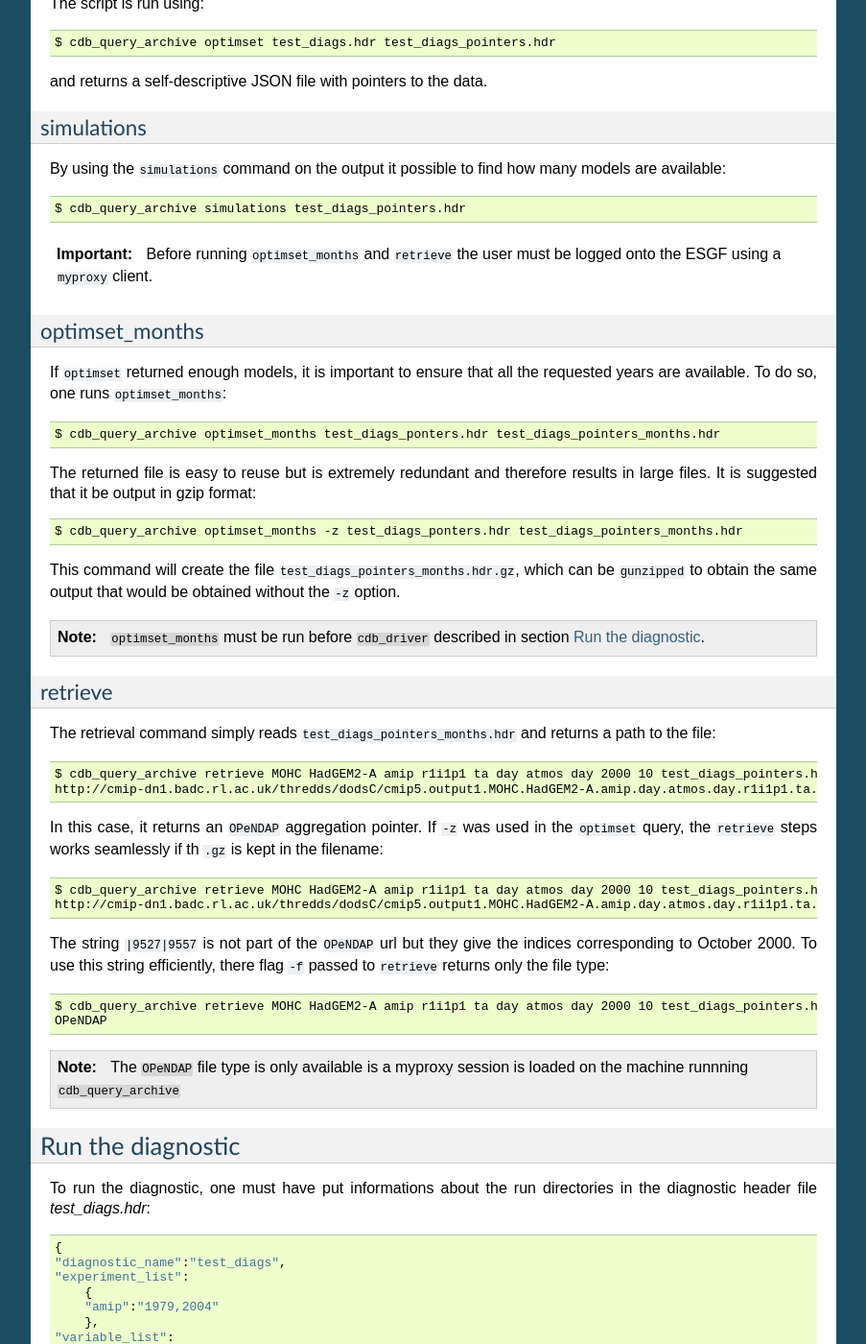
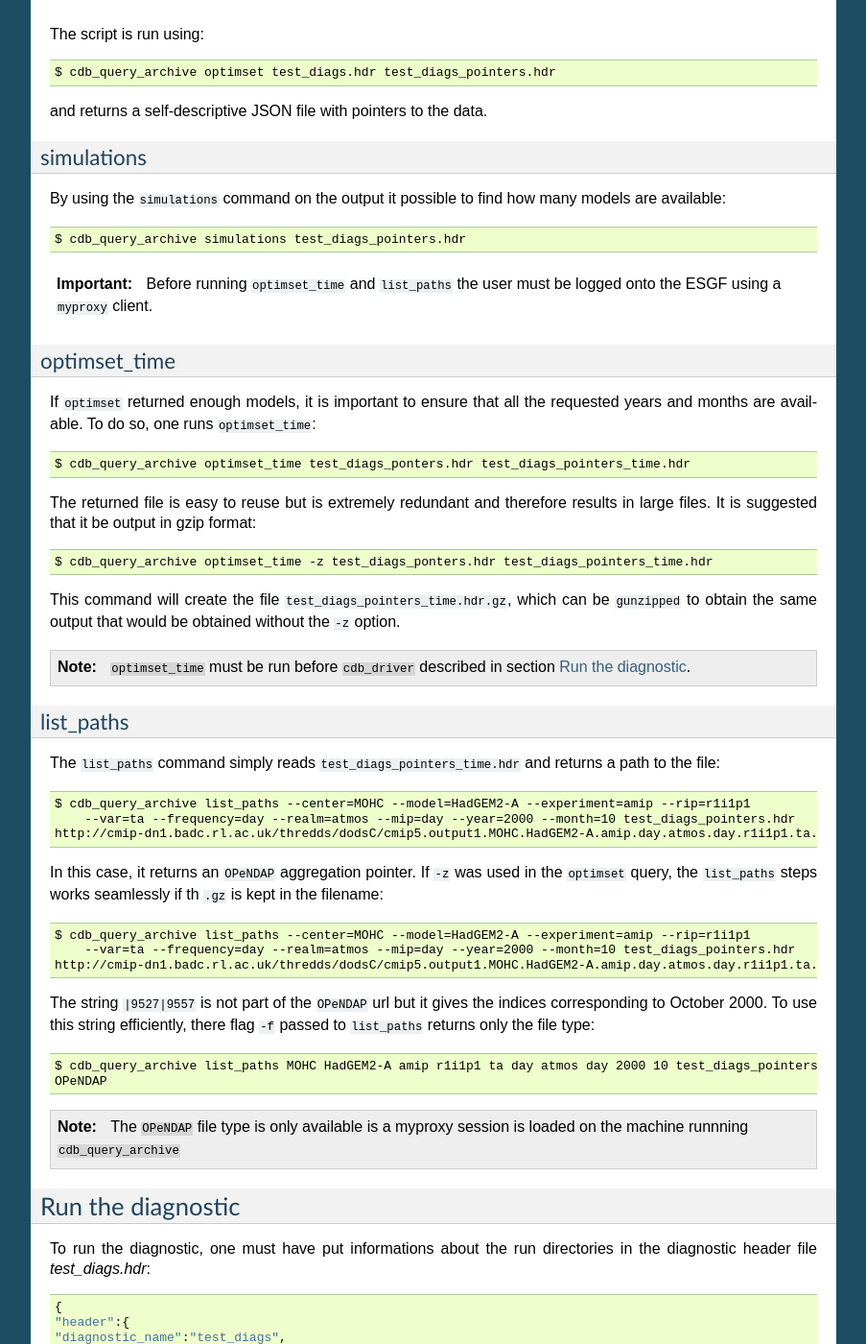
Before and after one commit to laliberte/cdb_query, a Sphinx documentation site: the page built from docs/tutorial.rst, in a window 1280 px wide and 1400 px high, scrolled down 1482 px. Shown: the whole window at 96% size, without its empty margins (198-1101 px from the left). Built offline with Sphinx 7.4.7, drawn with Linux system fonts in a browser that asks for light colours; some of the changed text lies outside the part shown.

Commit message:
Updated documentation

```diff
--- a/docs/cdb_driver.rst
+++ b/docs/cdb_driver.rst
@@ -7,7 +7,7 @@ The ``cdb_driver`` command includes many options. Its help command lists:
 
 .. command-output:: cdb_driver --help
 
-The ``cdb_driver`` takes as an argument a header file that was pre-processed by ``cdb_query_archive optimset_months`` and returns
+The ``cdb_driver`` takes as an argument a header file that was pre-processed by ``cdb_query_archive optimset_time`` and returns
 ``bash`` scripts for each model, rip, experiment combination.
 
 There are two groups of optional arguments: Setup and Processing.
--- a/docs/tutorial.rst
+++ b/docs/tutorial.rst
@@ -26,6 +26,7 @@ optimset
 The first step is to create a diagnostic header file in JSON format. We will call this file ``test_diags.hdr``::
 
     {
+    "header":{
     "diagnostic_name":"test_diags",
     "experiment_list":
         {
@@ -89,46 +91,48 @@ By using the ``simulations`` command on the output it possible to find how many
     $ cdb_query_archive simulations test_diags_pointers.hdr
 
 .. important::
-    Before running ``optimset_months`` and ``retrieve`` the user must be logged onto the ESGF using a
+    Before running ``optimset_time`` and ``list_paths`` the user must be logged onto the ESGF using a
     ``myproxy`` client.
 
-optimset_months
+optimset_time
 ^^^^^^^^^^^^^^^
 
-If ``optimset`` returned enough models, it is important to ensure that all the requested years are available. To do so,
-one runs ``optimset_months``::
+If ``optimset`` returned enough models, it is important to ensure that all the requested years and months are available. To do so,
+one runs ``optimset_time``::
 
-    $ cdb_query_archive optimset_months test_diags_ponters.hdr test_diags_pointers_months.hdr
+    $ cdb_query_archive optimset_time test_diags_ponters.hdr test_diags_pointers_time.hdr
 
 The returned file is easy to reuse but is extremely redundant and therefore results in large files.
 It is suggested that it be output in gzip format::
 
-    $ cdb_query_archive optimset_months -z test_diags_ponters.hdr test_diags_pointers_months.hdr
+    $ cdb_query_archive optimset_time -z test_diags_ponters.hdr test_diags_pointers_time.hdr
 
-This command will create the file ``test_diags_pointers_months.hdr.gz``, which can be ``gunzipped`` to
+This command will create the file ``test_diags_pointers_time.hdr.gz``, which can be ``gunzipped`` to
 obtain the same output that would be obtained without the ``-z`` option.
 
 .. note::
-    ``optimset_months`` must be run before ``cdb_driver`` described in section :ref:`cdb_driver_tutorial`.
+    ``optimset_time`` must be run before ``cdb_driver`` described in section :ref:`cdb_driver_tutorial`.
 
-retrieve
-^^^^^^^^
+list_paths
+^^^^^^^^^^
 
-The retrieval command simply reads ``test_diags_pointers_months.hdr`` and returns a path to the file::
+The ``list_paths`` command simply reads ``test_diags_pointers_time.hdr`` and returns a path to the file::
 
-    $ cdb_query_archive retrieve MOHC HadGEM2-A amip r1i1p1 ta day atmos day 2000 10 test_diags_pointers.hdr
+    $ cdb_query_archive list_paths --center=MOHC --model=HadGEM2-A --experiment=amip --rip=r1i1p1
+        --var=ta --frequency=day --realm=atmos --mip=day --year=2000 --month=10 test_diags_pointers.hdr
     http://cmip-dn1.badc.rl.ac.uk/thredds/dodsC/cmip5.output1.MOHC.HadGEM2-A.amip.day.atmos.day.r1i1p1.ta.20110513.aggregation.1
 
 In this case, it returns an ``OPeNDAP`` aggregation pointer. If ``-z`` was used in the ``optimset`` query, the
-``retrieve`` steps works seamlessly if th ``.gz`` is kept in the filename::
+``list_paths`` steps works seamlessly if th ``.gz`` is kept in the filename::
 
-    $ cdb_query_archive retrieve MOHC HadGEM2-A amip r1i1p1 ta day atmos day 2000 10 test_diags_pointers.hdr.gz
+    $ cdb_query_archive list_paths --center=MOHC --model=HadGEM2-A --experiment=amip --rip=r1i1p1
+        --var=ta --frequency=day --realm=atmos --mip=day --year=2000 --month=10 test_diags_pointers.hdr
     http://cmip-dn1.badc.rl.ac.uk/thredds/dodsC/cmip5.output1.MOHC.HadGEM2-A.amip.day.atmos.day.r1i1p1.ta.20110513.aggregation.1|9527|9557
 
-The string ``|9527|9557`` is not part of the ``OPeNDAP`` url but they give the indices corresponding to October 2000.
-To use this string efficiently, there flag ``-f`` passed to ``retrieve`` returns only the file type::
+The string ``|9527|9557`` is not part of the ``OPeNDAP`` url but it gives the indices corresponding to October 2000.
+To use this string efficiently, there flag ``-f`` passed to ``list_paths`` returns only the file type::
 
-    $ cdb_query_archive retrieve MOHC HadGEM2-A amip r1i1p1 ta day atmos day 2000 10 test_diags_pointers.hdr.gz -f
+    $ cdb_query_archive list_paths MOHC HadGEM2-A amip r1i1p1 ta day atmos day 2000 10 test_diags_pointers.hdr.gz -f
     OPeNDAP
 
 .. note::
@@ -143,6 +147,7 @@ To run the diagnostic, one must have put informations about the run directories
 in the diagnostic header file `test_diags.hdr`::
 
     {
+    "header":{
     "diagnostic_name":"test_diags",
     "experiment_list":
         {
@@ -170,11 +175,12 @@ in the diagnostic header file `test_diags.hdr`::
     "temp_dir":"./temp",
     "months_list":[1,2,12]
     }
+    }
 
-One must first run ``optimset`` and ``optimset_month`` sequentially::
+One must first run ``optimset`` and ``optimset_time`` sequentially::
 
     $ cdb_query_archive optimset test_diags.hdr test_diags_pointers.hdr
-    $ cdb_query_archive optimset_months -z test_diags_ponters.hdr test_diags_pointers_months.hdr
+    $ cdb_query_archive optimset_time -z test_diags_ponters.hdr test_diags_pointers_time.hdr
 
 and then run ``cdb_driver`` on the result::
 
```
Also changed, not shown: other parts of docs/tutorial.rst (+2 -1 lines).
